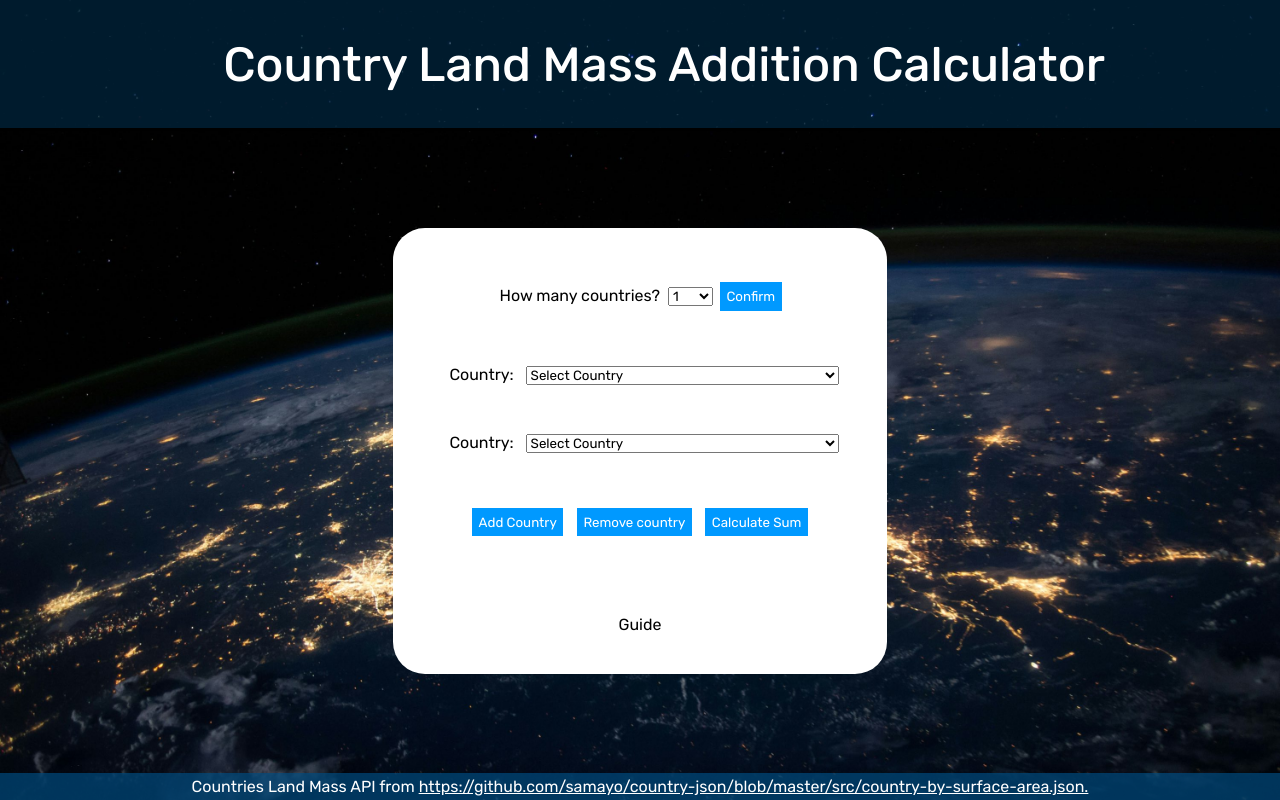
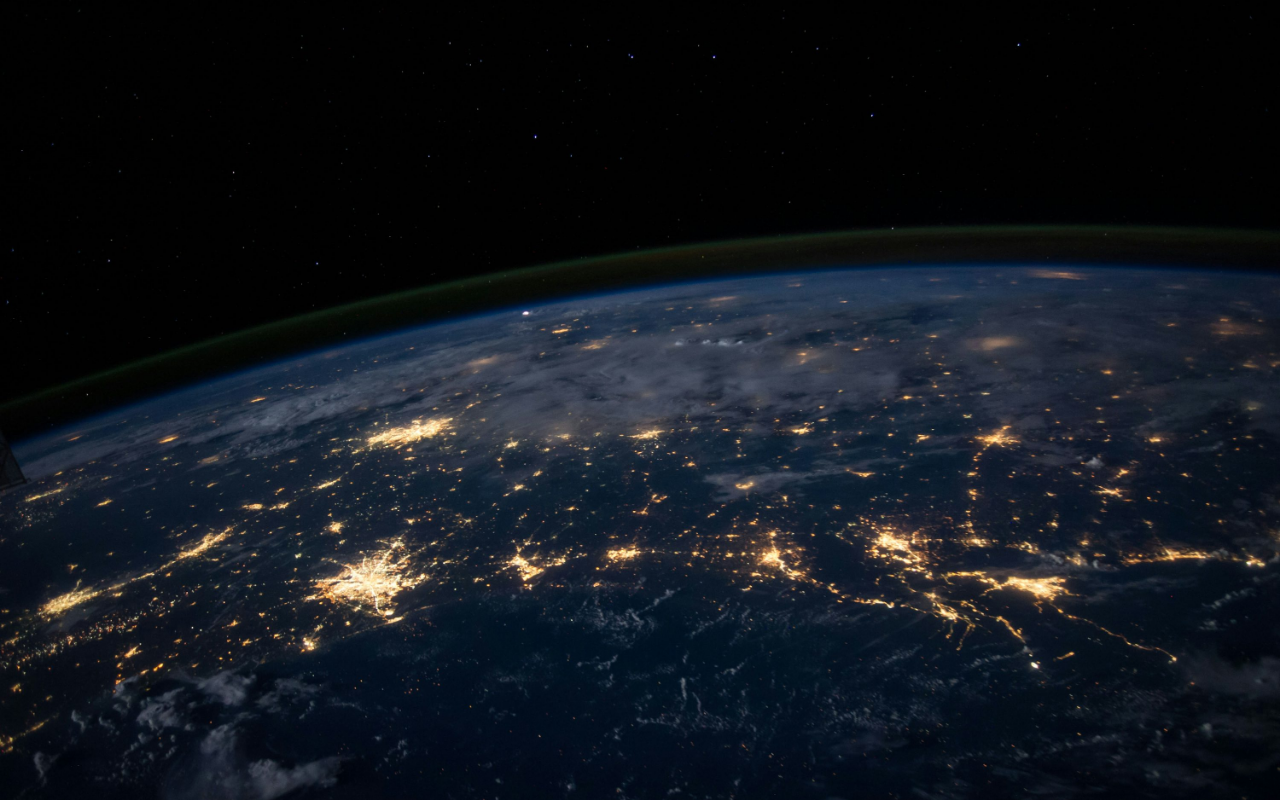
Before and after one commit to V3nusAsABoy/countries-land-mass-calculator, a React (Create React App) app: page / in a window 1280 px wide. Built offline with nearby package versions, Linux system fonts and the light colour scheme.

Commit message:
Made guide

```diff
--- /dev/null
+++ b/src/Guide.js
@@ -0,0 +1,10 @@
+import './Countries.css';
+
+const Guide = () => {
+    return(
+        <>
+        </>
+    )
+}
+
+export default Guide;
--- a/src/index.js
+++ b/src/index.js
@@ -1,10 +1,11 @@
 import React from 'react';
 import ReactDOM from 'react-dom/client';
 import App from './App.js';
+import Guide from './Guide.js'
 
 const root = ReactDOM.createRoot(document.getElementById('root'));
 root.render(
   <React.StrictMode>
-    <App />
+    <Guide />
   </React.StrictMode>
 );
```
